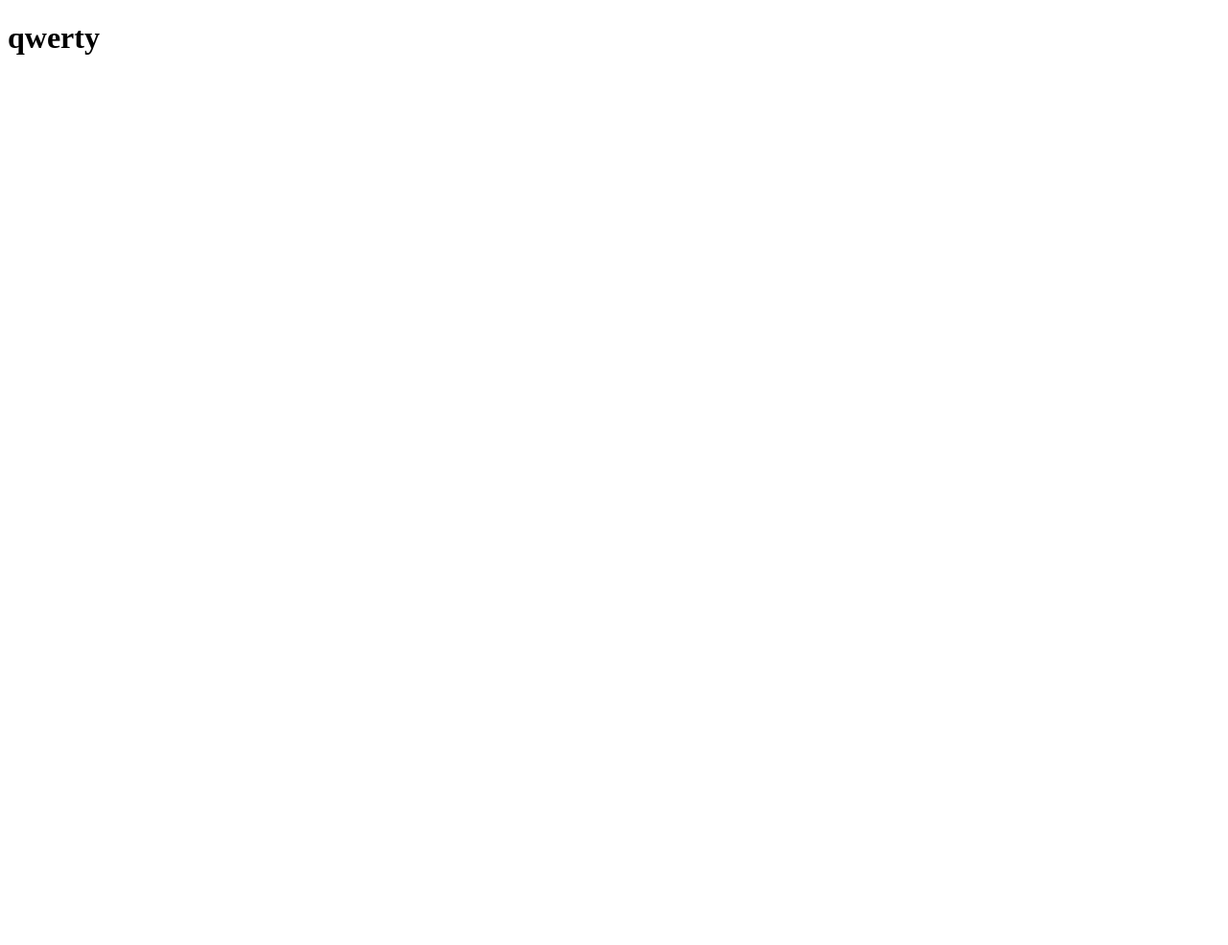
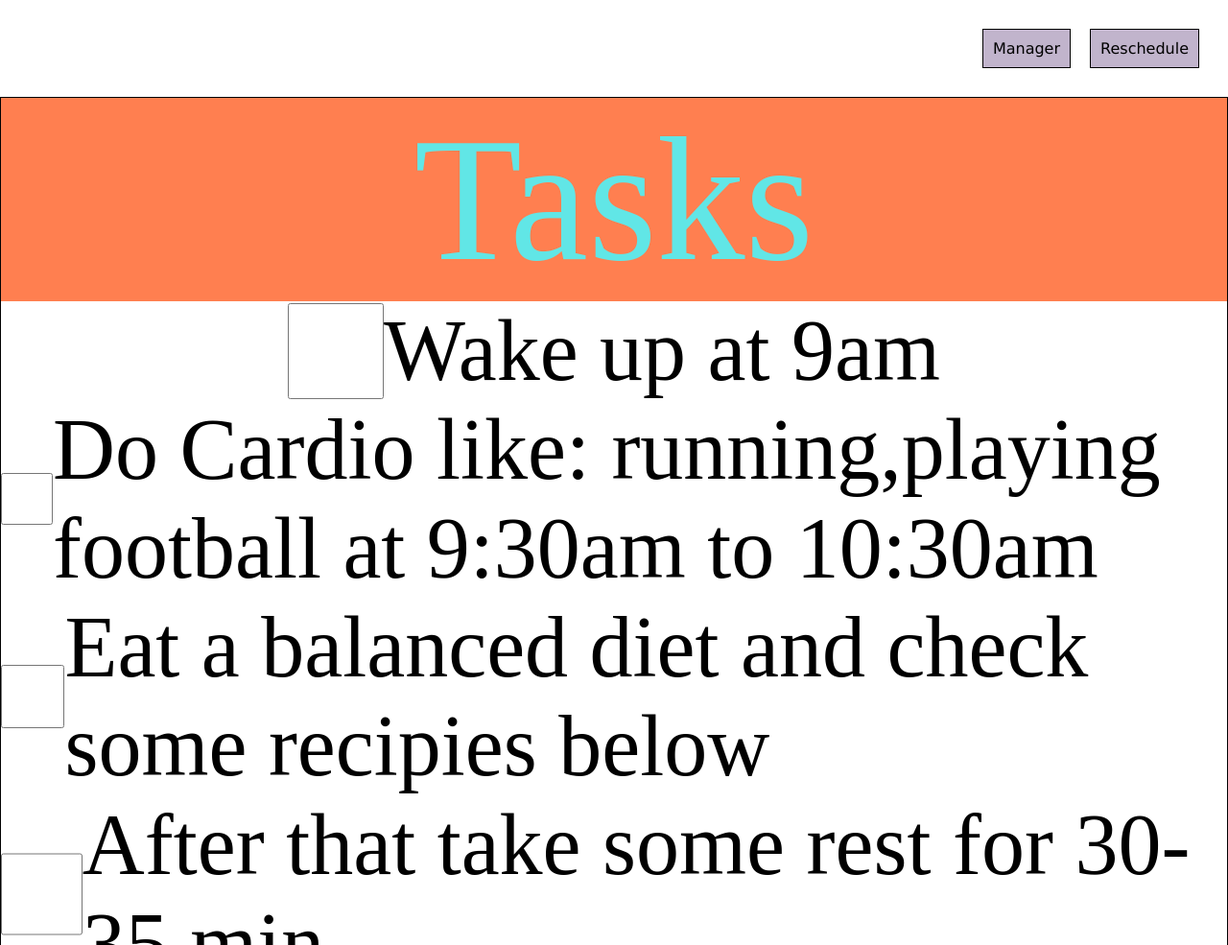
Before and after one commit to mir-manan/WEB1, a plain HTML site: page index.html in a window 1280 px wide. Shown: the top 985 px of the page at 96% size. Before the commit the page ends 800 px from the top, so only its background shows below. Drawn offline with Linux system fonts and the light colour scheme.

Commit message:
Updating HTML and CSS

```diff
--- a/index.html
+++ b/index.html
@@ -1,10 +1,40 @@
 <!DOCTYPE html>
 <head>
     <meta charset="UTF-8">
+    <meta name="viewport" content="width=device-width, initial-scale=1.0">
+		<link rel="stylesheet" href="/style.css" />
     <title>Document text</title>
 </head>
 <body>
-    <h1>qwerty</h1>
+	    <nav>
+			<ul>
+				<li>
+					Manager
+				</li>
+				 <li>
+					Reschedule
+				</li>
+			</ul>
+		</nav>
+		<section id="section">
+			<div id="head-of-page">
+                Tasks
+            </div>
+            <div class="tasks"><input type="checkbox" id="checkbox">Wake up at 9am</div>
+			<div class="tasks"><input type="checkbox"  id="checkbox">Do Cardio like: running,playing football at 9:30am to 10:30am</div>
+            <div class="tasks"><input type="checkbox"  id="checkbox">Eat a balanced diet and check some recipies below</div>
+			<div class="tasks"><input type="checkbox"  id="checkbox">After that take some rest for 30-35 min </div>
+			<div class="tasks"><input type="checkbox"  id="checkbox">And plan a trip to a park or a peaceful palce where you can rest for some hours</div>
+			<div class="tasks"><input type="checkbox"  id="checkbox">After that do the tasks of your workplace or homework and also eat your dinner and keep it a bit light</div>
+			<div class="tasks"><input type="checkbox"  id="checkbox">And try to sleep by 9:30pm</div>
+		</section>
+
+        <footer>
+            <div id="footer"><button id="button"><a href="https://omelette-recipe-by-huzaif.netlify.app/"><div class="omelette">Health omelette recipe</div></a></button></div>
+			<div id="footers">About</div>
+
+
+        </footer>
 
 </body>
 </html>
--- a/style.css
+++ b/style.css
@@ -1,3 +1,55 @@
-h1{
-    color: chocolate;
+* {
+    margin: 0;
 }
+nav ul {
+    display: flex;
+    justify-content: flex-end;
+    margin: 10px;
+    padding: 10px;
+}
+nav ul li {
+    list-style: none;
+    display: flex;
+    margin: 10px;
+    background-color: rgb(193, 180, 204);
+    border: solid black 1px;
+    font-family: Verdana, Geneva, Tahoma, sans-serif;
+    padding: 10px;
+}
+#head-of-page{
+    display: flex;
+    justify-content: center;
+    align-items: flex-start;
+    font-size: 23vh;
+    background-color: coral;
+    color: rgb(97, 230, 230);
+}
+.tasks {
+    display: flex;
+    justify-content: center;
+    align-items: center;
+    font-size: 90px;
+
+}
+#section {
+    border: solid rgb(1, 1, 1) 1px;
+}
+#checkbox{
+    width: 100px;
+    height: 100px;
+}
+#footer{
+    background-color: silver;
+    display: block;
+}
+#button {
+    width: 400px;
+    height: 100px;
+}
+#footers{
+    background-color: silver;
+    font-size: 39px;
+}
+    .omelette{
+        font-size: 30px;
+    }
```
